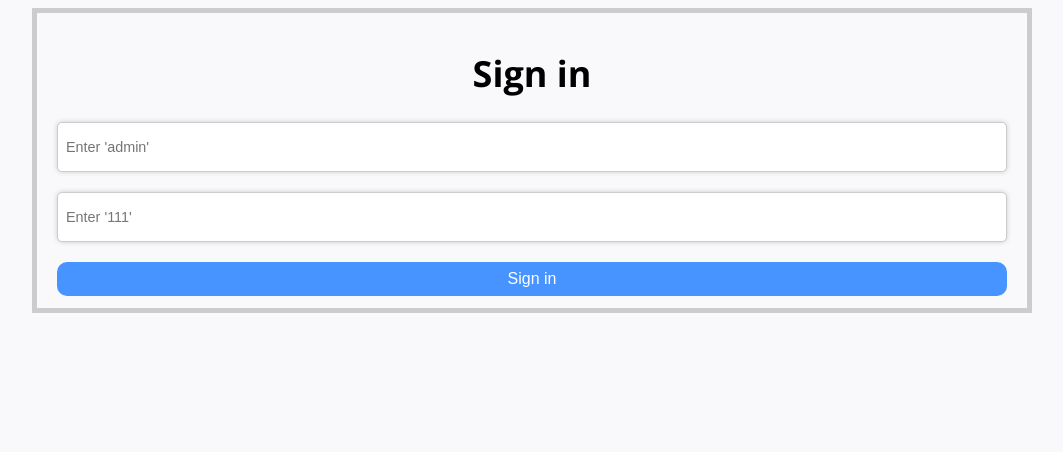
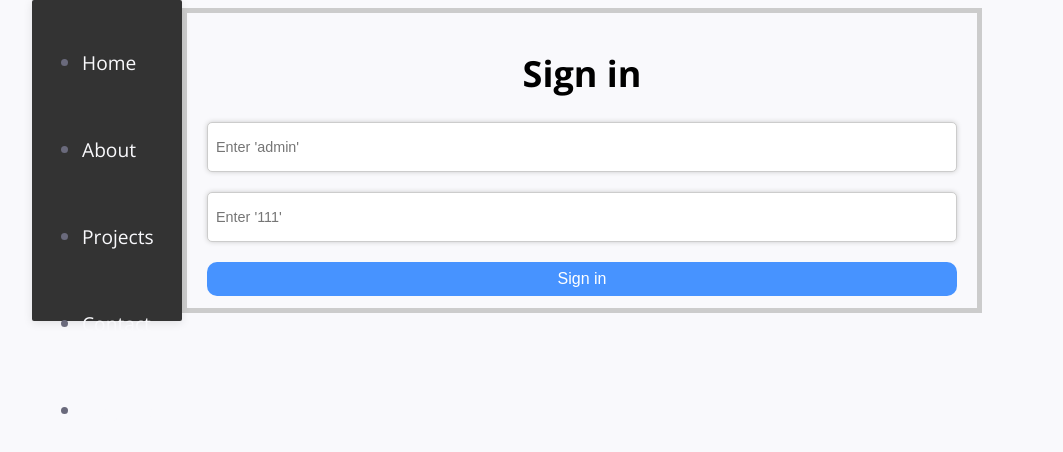
Before and after one commit to vasiliy19-12-1997/profile, a React (Create React App) app: page /login in a window 1280 px wide. Shown: the top 452 px of the page, without its empty margins (108-1171 px from the left). Built offline with nearby package versions, Linux system fonts and the light colour scheme.

Commit message:
styles profile

```diff
--- a/src/App.tsx
+++ b/src/App.tsx
@@ -2,6 +2,7 @@ import { useEffect, useState } from "react";
 import { BrowserRouter } from "react-router-dom";
 import AppRouter from "./Components/AppRouter/appRouter";
 import { AuthContext } from "./Context/context";
+import Navbar from "./Components/UI/Navbvar/navbar";
 
 const App = () => {
   const [isAuth, setIsAuth] = useState(false);
@@ -17,9 +18,12 @@ const App = () => {
       <AuthContext.Provider
         value={{ isAuth, setIsAuth, isLoading, setIsLoading }}
       >
-        <BrowserRouter>
-          <AppRouter />
-        </BrowserRouter>
+        <div className="containter">
+          <BrowserRouter>
+            <Navbar />
+            <AppRouter />
+          </BrowserRouter>
+        </div>
       </AuthContext.Provider>
     </>
   );
--- a/src/Components/UI/Navbvar/navbar.scss
+++ b/src/Components/UI/Navbvar/navbar.scss
@@ -1,15 +1,40 @@
 .burger-menu-container {
+  position: relative;
   padding: 10px;
   background-color: #333;
   box-shadow: 0px 2px 10px rgba(0, 0, 0, 0.1);
   border-radius: 2px;
   ul {
+    position: fixed;
     display: flex;
-    justify-content: space-between;
+    flex-direction: column;
+    gap: 60px;
+    font-size: 1.2rem;
+    padding-top: 20px;
+    padding-bottom: 20px;
+    ::marker {
+      color: rgb(106, 106, 124);
+    }
+    a {
+      text-decoration: none;
+      color: #f9f9fc;
+    }
+    button {
+      background: none;
+      color: #f9f9fc;
+      border: none;
+      font-size: 1.2rem;
+      cursor: pointer;
+    }
   }
   .menu-items {
+    nav {
+      transition: 0.3s ease;
+    }
+
     :hover {
-      background: rgb(128, 135, 139);
+      background: rgba(#4793ff, 0.2);
+      transition: 0.3s ease;
     }
   }
 }
@@ -55,7 +80,6 @@
         }
       }
     }
-
     .menu-items {
       position: absolute;
       top: 0;
@@ -70,7 +94,6 @@
       color: #fff;
       transform: translateX(100%);
       transition: transform 0.5s ease;
-
       &.open {
         transform: translateX(0);
       }
@@ -82,7 +105,6 @@
           font-size: 16px;
           font-weight: bold;
           color: #fff;
-          text-decoration: none;
           transition: opacity 0.2s ease;
 
           &:hover {
--- a/src/Components/UI/Navbvar/navbar.tsx
+++ b/src/Components/UI/Navbvar/navbar.tsx
@@ -2,7 +2,6 @@ import { useContext, useState } from "react";
 import { Link } from "react-router-dom";
 import { AuthContext } from "../../../Context/context";
 import { IAuth } from "../../../Types/types";
-import MyButton from "../MyButton/myButton";
 import "./navbar.scss";
 
 const Navbar = () => {
@@ -43,7 +42,7 @@ const Navbar = () => {
                 <Link to={"/contact"}>Contact</Link>
               </li>
               <li>
-                <MyButton onClick={logOut}>log out</MyButton>
+                <button onClick={logOut}>Log out</button>
               </li>
             </ul>
           </nav>
--- a/src/Pages/Profile/profile.module.scss
+++ b/src/Pages/Profile/profile.module.scss
@@ -4,38 +4,37 @@
     justify-content: center;
   }
   .round {
+    position: relative;
     border-radius: 50%;
     width: 796.23px;
     height: 796.23px;
     left: 420px;
-    top: 300px;
     background: linear-gradient(93.75deg, #f7ce46 3.76%, #fbe27e 90.19%);
     margin-top: 123px;
   }
   img {
-    position: absolute;
     width: 800px;
     height: 972px;
     left: 582.37px;
   }
   .interface {
-    position: absolute;
+    position: relative;
     height: 32.49px;
-    left: 1321.34px;
-    top: 0px;
+    left: 1200px;
+    top: -800px;
     P {
       color: #757b93;
       font-size: 50px;
       line-height: 120px;
-      font-weight: 600;
+      font-weight: 500;
     }
   }
   .text {
-    position: absolute;
+    position: relative;
     width: 634.48px;
     height: 295.8px;
-    left: 1250px;
-    top: 450px;
+    left: 1100px;
+    top: -600px;
     p {
       color: #1e1e1e;
       font-size: 120px;
--- a/src/Styles/index.scss
+++ b/src/Styles/index.scss
@@ -43,3 +43,7 @@ body {
     font-size: 10px;
   }
 }
+.containter {
+  display: grid;
+  grid-template: 1fr/150px 800px 1fr;
+}
```
Also changed, not shown: 1 other file (tests, documents, lock files or other folders).
